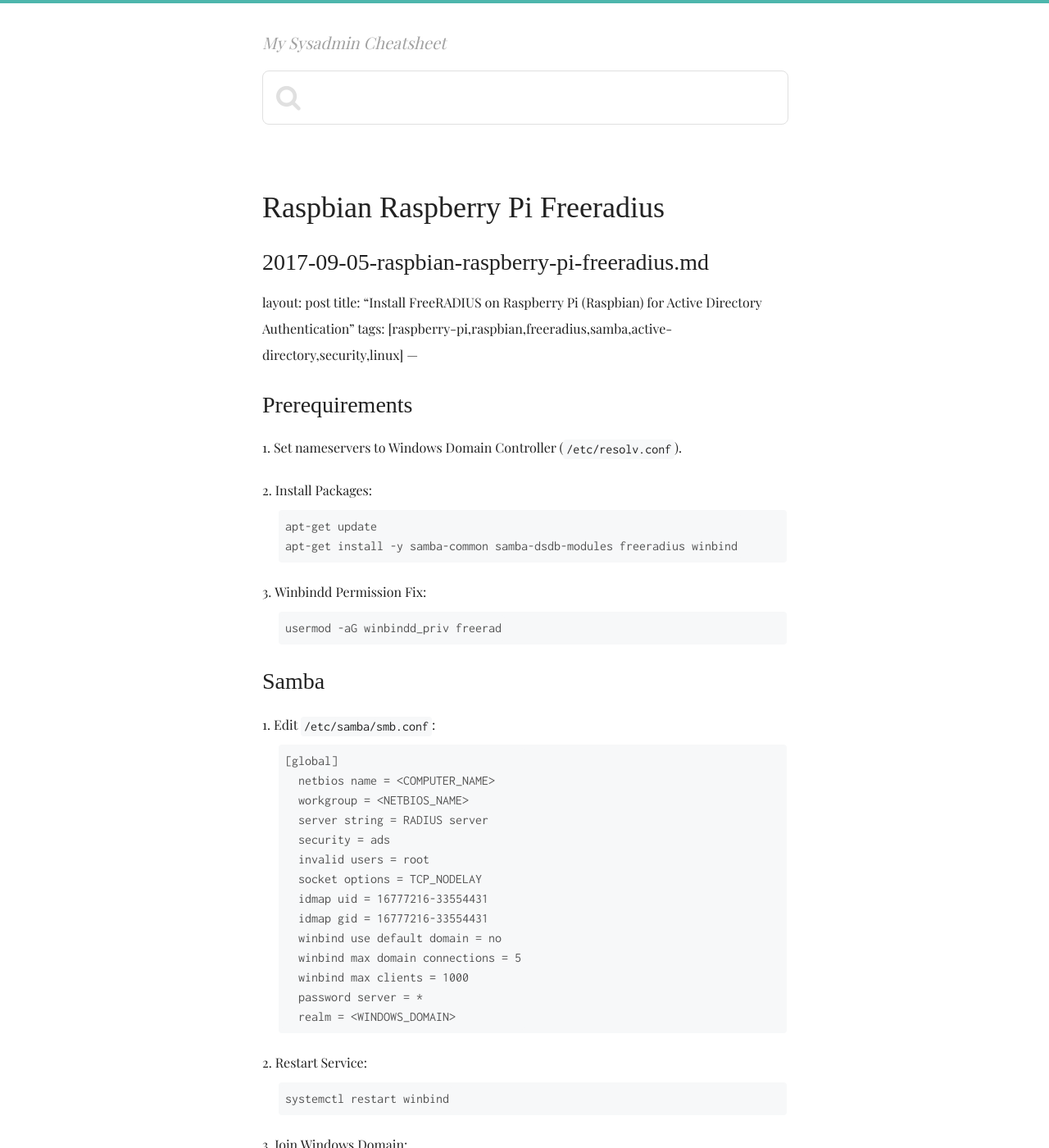
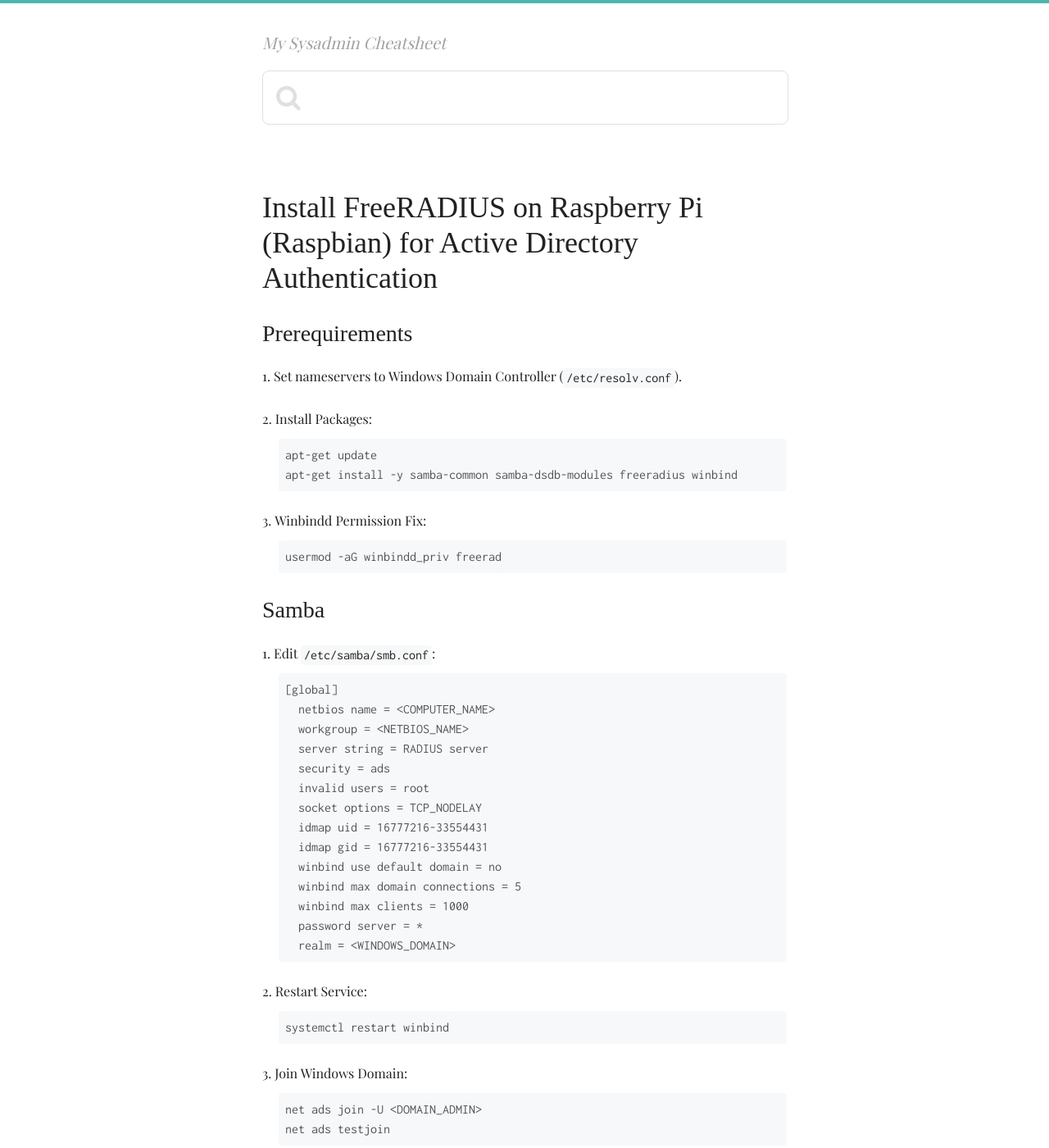
Before and after one commit to gh0st/docs.j7k6.org, a Jekyll site: the page built from _posts/2017-09-05-raspbian-raspberry-pi-freeradius.md, in a window 1280 px wide and 1400 px high. Shown: the whole window at 82% size. Built offline with Jekyll 4.4.1, drawn with Linux system fonts in a browser that asks for light colours; nearby versions of some CDN libraries; some web fonts are replaced; our own code applies the rules of GitHub Pages for plain Markdown files; comment, search, counter and statistics services are not loaded; some of the changed text lies outside the part shown.

Commit message:
freeradius

```diff
--- a/_posts/2017-09-05-raspbian-raspberry-pi-freeradius.md
+++ b/_posts/2017-09-05-raspbian-raspberry-pi-freeradius.md
@@ -1,4 +1,3 @@
-2017-09-05-raspbian-raspberry-pi-freeradius.md
 ---
 layout: post
 title: "Install FreeRADIUS on Raspberry Pi (Raspbian) for Active Directory Authentication"
```
Also changed, not shown: other parts of _posts/2017-09-05-raspbian-raspberry-pi-freeradius.md (+1 -1 lines).
